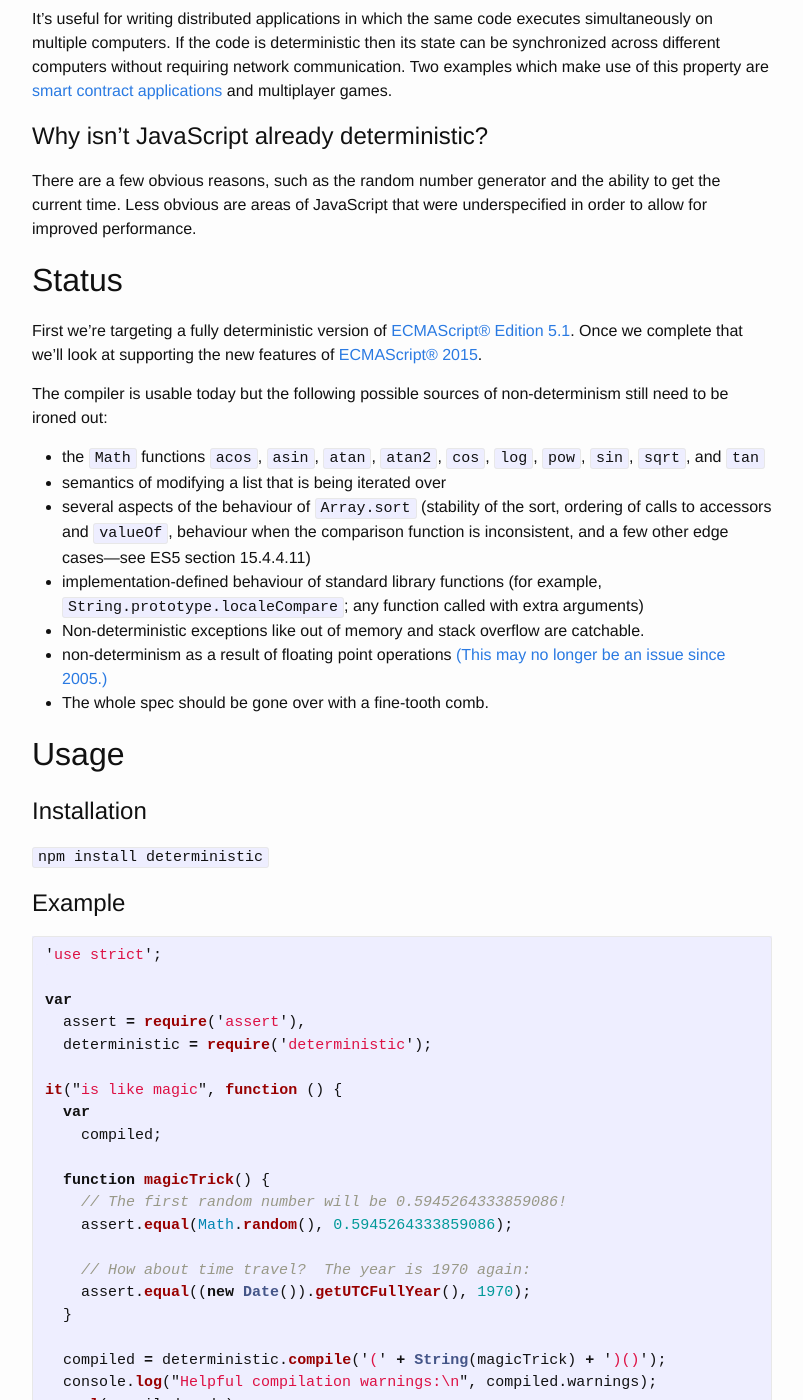
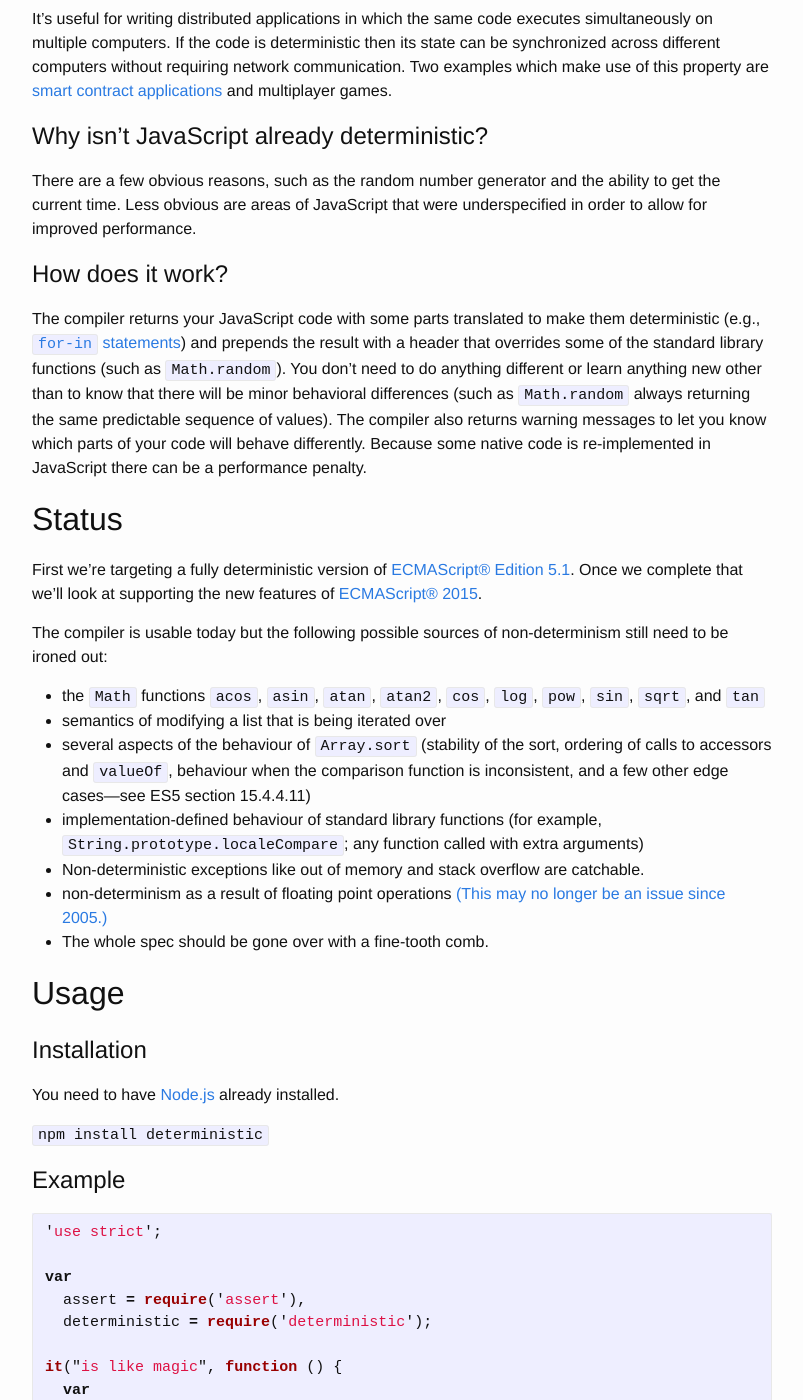
Before and after one commit to NodeGuy/Deterministic.js, a Jekyll site: the page built from index.md, in a window 1280 px wide and 1400 px high, scrolled down 356 px. Shown: the whole window, without its empty margins (238-1041 px from the left). Built offline with Jekyll 4.4.1, drawn with Linux system fonts in a browser that asks for light colours.

Commit message:
Add explanation about how it works and note about requiring Node.js.

```diff
--- a/index.md
+++ b/index.md
@@ -12,6 +12,10 @@ It's useful for writing distributed applications in which the same code executes
 ## Why isn't JavaScript already deterministic?
 
 There are a few obvious reasons, such as the random number generator and the ability to get the current time.  Less obvious are areas of JavaScript that were underspecified in order to allow for improved performance.
+
+## How does it work?
+
+The compiler returns your JavaScript code with some parts translated to make them deterministic (e.g., [`for-in` statements](http://www.ecma-international.org/ecma-262/5.1/#sec-12.6.4)) and prepends the result with a header that overrides some of the standard library functions (such as `Math.random`).  You don't need to do anything different or learn anything new other than to know that there will be minor behavioral differences (such as `Math.random` always returning the same predictable sequence of values).  The compiler also returns warning messages to let you know which parts of your code will behave differently.  Because some native code is re-implemented in JavaScript there can be a performance penalty.
 
 # Status
 
@@ -30,6 +34,8 @@ The compiler is usable today but the following possible sources of non-determini
 # Usage
 
 ## Installation
+
+You need to have [Node.js](https://nodejs.org/en/) already installed.
 
 `npm install deterministic`
 
```
